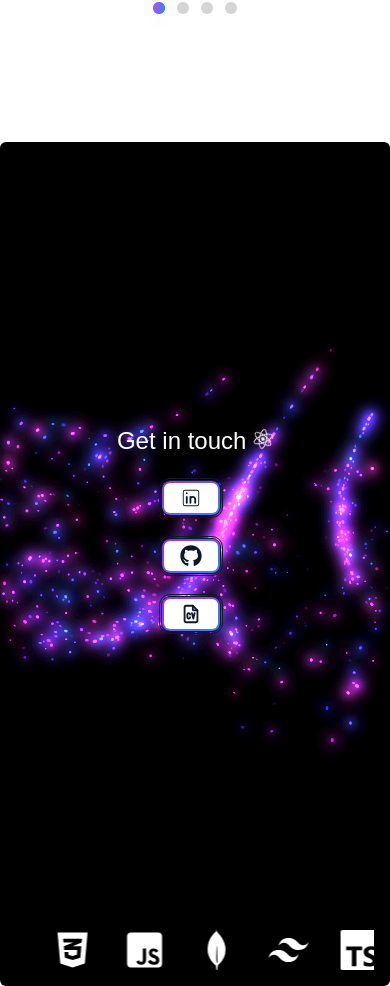
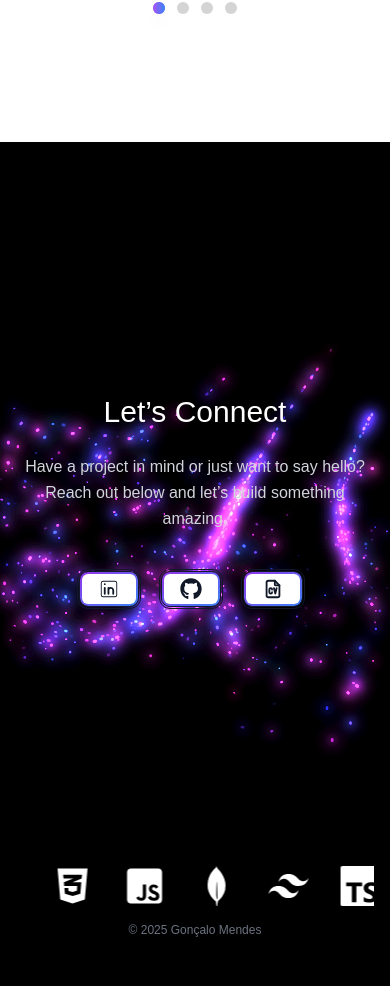
Before and after one commit to goncalofm90/portfolio-new, a React (Vite) app: page / in a window 390 px wide. Shown: the part 3495-4481 px from the top of the page. Built offline with nearby package versions, Linux system fonts and the light colour scheme; grey boxes are pictures that could not be loaded; a web font is replaced by a local one.

Commit message:
add footer and make responsive

```diff
--- a/src/Components/Contact.tsx
+++ b/src/Components/Contact.tsx
@@ -1,45 +1,62 @@
 import React from "react";
 import { Vortex } from "../Components/ui/vortex";
 import { CiLinkedin } from "react-icons/ci";
-import { FaGithub, FaReact } from "react-icons/fa";
+import { FaGithub } from "react-icons/fa";
 import { TbFileCv } from "react-icons/tb";
 import GradientIconButton from "./ui/button";
-import RotatingIcon from "./ui/rotating-icon";
 import TechStackScroller from "./ui/tech-stack-scroller";
 
 const Contact: React.FC = () => {
   return (
-    <div className="w-full h-screen rounded-md overflow-hidden">
+    <div className="relative w-full min-h-screen overflow-hidden bg-black flex flex-col">
+      {/* Subtle gradient blobs for background accent */}
+      <div className="absolute inset-0 -z-10">
+        <div className="absolute top-10 left-10 sm:left-20 w-48 h-48 sm:w-72 sm:h-72 bg-purple-500/20 rounded-full blur-3xl animate-pulse" />
+        <div className="absolute bottom-20 right-10 sm:right-20 w-64 h-64 sm:w-96 sm:h-96 bg-blue-500/20 rounded-full blur-3xl animate-pulse delay-1000" />
+      </div>
+
       <Vortex
         backgroundColor="black"
-        className="flex flex-col justify-between items-center px-4 md:px-10 py-4 w-full h-full"
+        className="relative flex flex-col items-center justify-between w-full min-h-screen px-4 py-10"
       >
-        {/* Centered text + buttons */}
-        <div className="flex-1 flex flex-col justify-center items-center">
-          <h2 className="text-white text-2xl md:text-2xl font-thin text-center text-outline mb-4">
-            Get in touch <RotatingIcon icon={FaReact} size={20} color="white" duration={3} />
+        <div className="flex flex-col items-center justify-center text-center flex-1">
+          <h2 className="text-3xl md:text-6xl font-thin bg-gradient-to-r text-white bg-clip-text text-transparent mb-6">
+            Let’s Connect
           </h2>
+          <p className="text-base md:text-xl text-gray-300 max-w-xl mb-8 leading-relaxed">
+            Have a project in mind or just want to say hello? <br />
+            Reach out below and let’s build something amazing.
+          </p>
 
-          <div className="flex flex-col sm:flex-row items-center gap-4 mt-2">
+          {/* Social Buttons */}
+          <div className="flex flex-row items-center gap-4 sm:gap-6 mt-2 flex-wrap justify-center">
             <GradientIconButton
               icon={CiLinkedin}
               url="https://www.linkedin.com/in/goncalo-mendes/"
+              size={36}
             />
             <GradientIconButton
               icon={FaGithub}
               url="https://github.com/goncalofm90"
+              size={36}
             />
             <GradientIconButton
               icon={TbFileCv}
               url="/CVGM2025.pdf"
               download="CVGM2025.pdf"
+              size={36}
             />
           </div>
         </div>
 
-        {/* Full-width tech stack scroller at the bottom */}
-        <div className="w-full mt-6">
+        {/* Tech stack scroller */}
+        <div className="w-full mt-10 mb-4">
           <TechStackScroller />
+        </div>
+
+        {/* Footer */}
+        <div className="text-gray-500 text-xs sm:text-sm text-center w-full pb-2">
+          © {new Date().getFullYear()} Gonçalo Mendes
         </div>
       </Vortex>
     </div>
```
